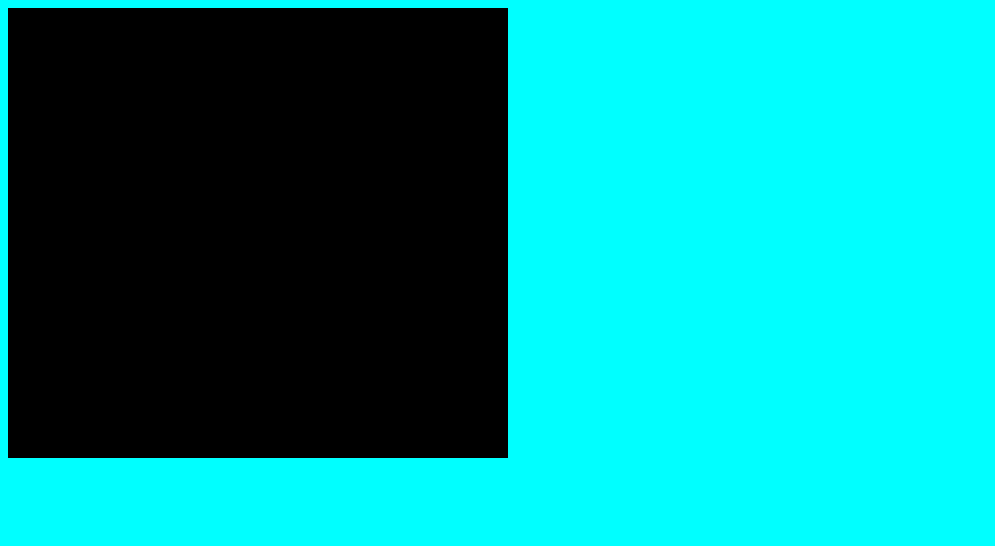
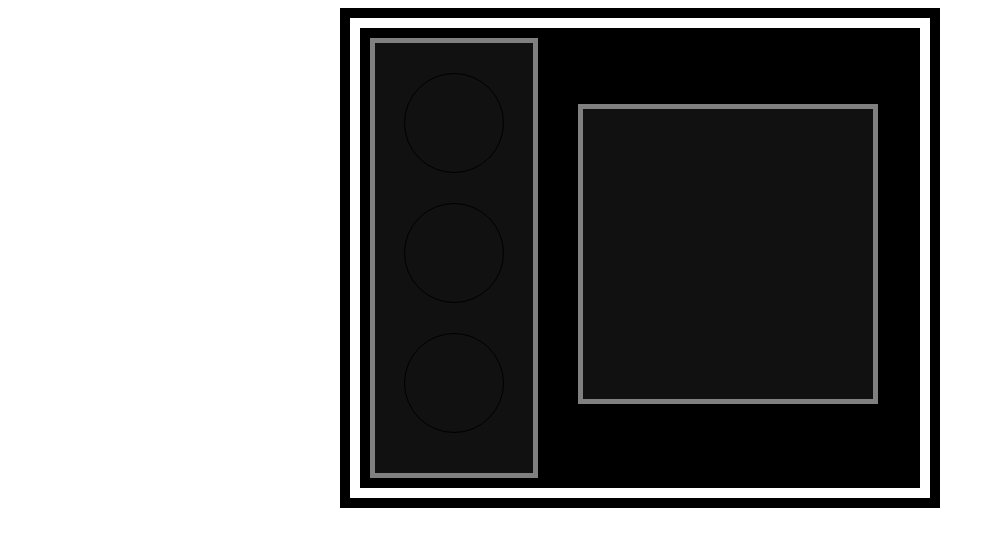
Before and after one commit to Paulo-Ed/project-semafaro-v2, a plain HTML site: page index.html in a window 1280 px wide. Shown: the whole page, without its empty margins (0-995 px from the left). Drawn offline with Linux system fonts and the light colour scheme.

Commit message:
base do semaforo

```diff
--- a/index.html
+++ b/index.html
@@ -9,8 +9,12 @@
     </head>
     <body>
         <div class="base">
-            <div class="sinais"></div>
-            <div class="contagem"></div>
+            <div class="container">
+            <div class="sinais">
+                <div class="estrutura"></div>
+                <div class="estrutura"></div>
+                <div class="estrutura"></div>
+            </div><div class="contagem"></div>
         </div>
     </body>
 </html>
--- a/style.css
+++ b/style.css
@@ -1,8 +1,49 @@
-body {
-    background-color: aqua;
+* {
+    box-sizing: border-box;
 }
 .base {
     background-color: black;
-    height: 450px;
-    width: 500px;
+    width: 600px;
+    height: 500px;
+    margin: auto;
 }
+
+.container {
+    width: 580px;
+    height: 480px;
+    display: inline-block;
+    border: solid 10px white;
+    margin: 10px;
+    padding: auto;
+}
+
+.sinais {
+    background-color: #111;
+    width: 30%;
+    height: 440px;
+    display: inline-block;
+    border: solid 5px gray;
+    margin: 10px;
+}
+
+.estrutura{
+    height: 100px;
+    width: 100px;
+    margin-left: auto;
+    margin-right: auto;
+    margin-top: 30px;
+    background-color: #111;
+    border: solid 1px #000;
+    border-radius: 100px;
+}
+
+.contagem {
+    background-color: #111;
+    height: 300px;
+    width: 300px;
+    display: inline-block;
+    position: relative;
+    border: solid 5px gray;
+    margin: 30px;
+    margin-bottom:15%;
+}
```
